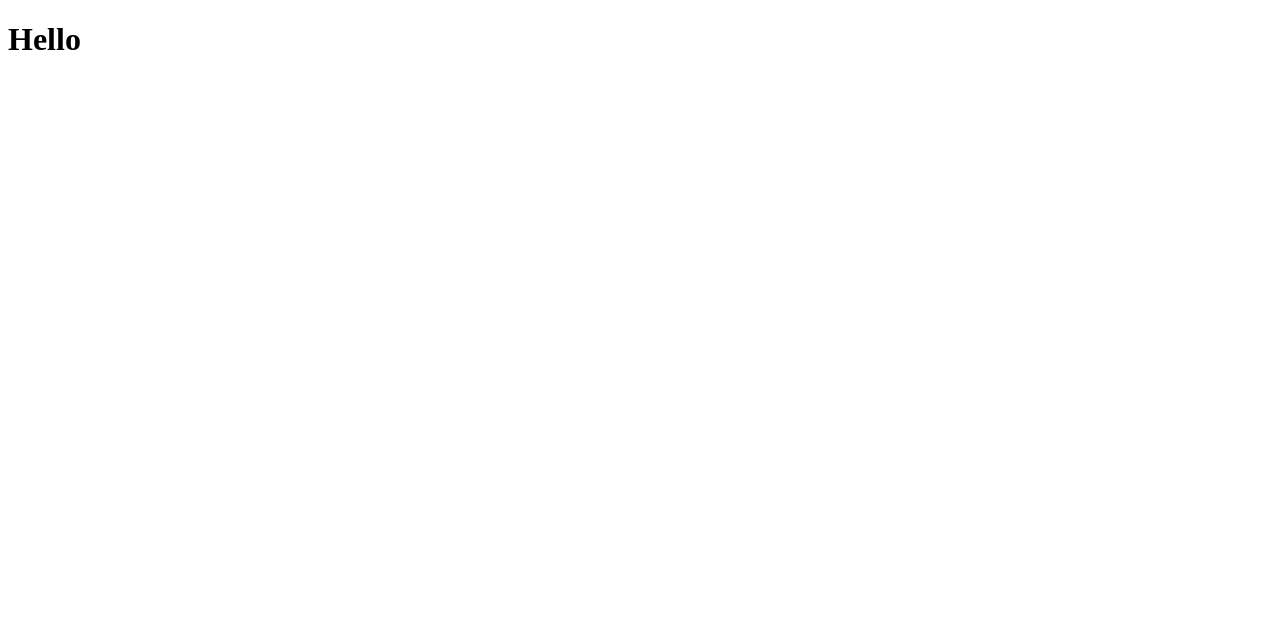
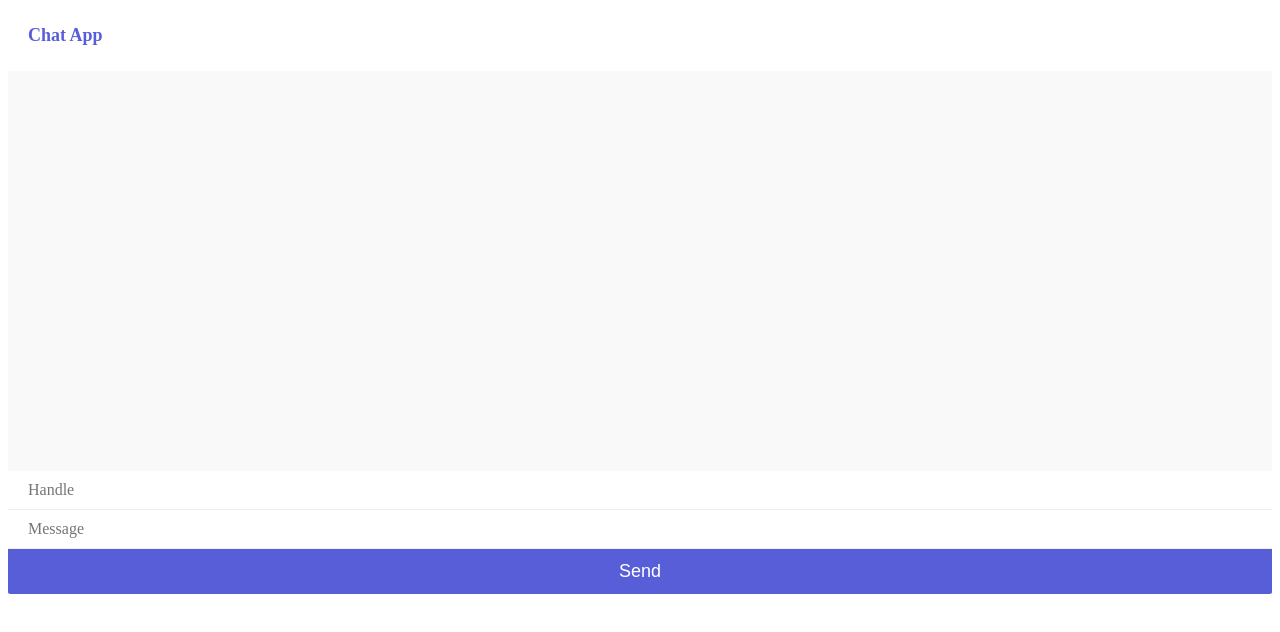
Before and after one commit to dapmas/ChatApp, a website: page client/index.html in a window 1280 px wide. Drawn offline with Linux system fonts and the light colour scheme.

Commit message:
add boilerplates

```diff
--- a/client/assets/stylesheets/styles.css
+++ b/client/assets/stylesheets/styles.css
@@ -0,0 +1,69 @@
+body{
+    font-family: 'Nunito';
+}
+
+h2{
+    font-size: 18px;
+    padding: 10px 20px;
+    color: #575ed8;
+}
+
+#mario-chat{
+    max-width: 600px;
+    margin: 30px auto;
+    border: 1px solid #ddd;
+    box-shadow: 1px 3px 5px rgba(0,0,0,0.05);
+    border-radius: 2px;
+}
+
+#chat-window{
+    height: 400px;
+    overflow: auto;
+    background: #f9f9f9;
+}
+
+#output p{
+    padding: 14px 0px;
+    margin: 0 20px;
+    border-bottom: 1px solid #e9e9e9;
+    color: #555;
+}
+
+#feedback p{
+    color: #aaa;
+    padding: 14px 0px;
+    margin: 0 20px;
+}
+
+#output strong{
+    color: #575ed8;
+}
+
+label{
+    box-sizing: border-box;
+    display: block;
+    padding: 10px 20px;
+}
+
+input{
+    padding: 10px 20px;
+    box-sizing: border-box;
+    background: #eee;
+    border: 0;
+    display: block;
+    width: 100%;
+    background: #fff;
+    border-bottom: 1px solid #eee;
+    font-family: Nunito;
+    font-size: 16px;
+}
+
+button{
+    background: #575ed8;
+    color: #fff;
+    font-size: 18px;
+    border: 0;
+    padding: 12px 0;
+    width: 100%;
+    border-radius: 0 0 2px 2px;
+}
--- a/client/index.html
+++ b/client/index.html
@@ -6,7 +6,16 @@
     <title>Chat App</title>
   </head>
   <body>
-    <h1>Hello</h1>
+    <div id="chat-main">
+        <h2>Chat App</h2>
+        <div id="chat-window">
+            <div id="output"></div>
+            <div id="feedback"></div>
+        </div>
+        <input id="handle" type="text" placeholder="Handle" />
+        <input id="message" type="text" placeholder="Message" />
+        <button id="send">Send</button>
+    </div>
     <script type="text/javascript" src="../assets/js/chat.js"></script>
   </body>
 </html>
```
